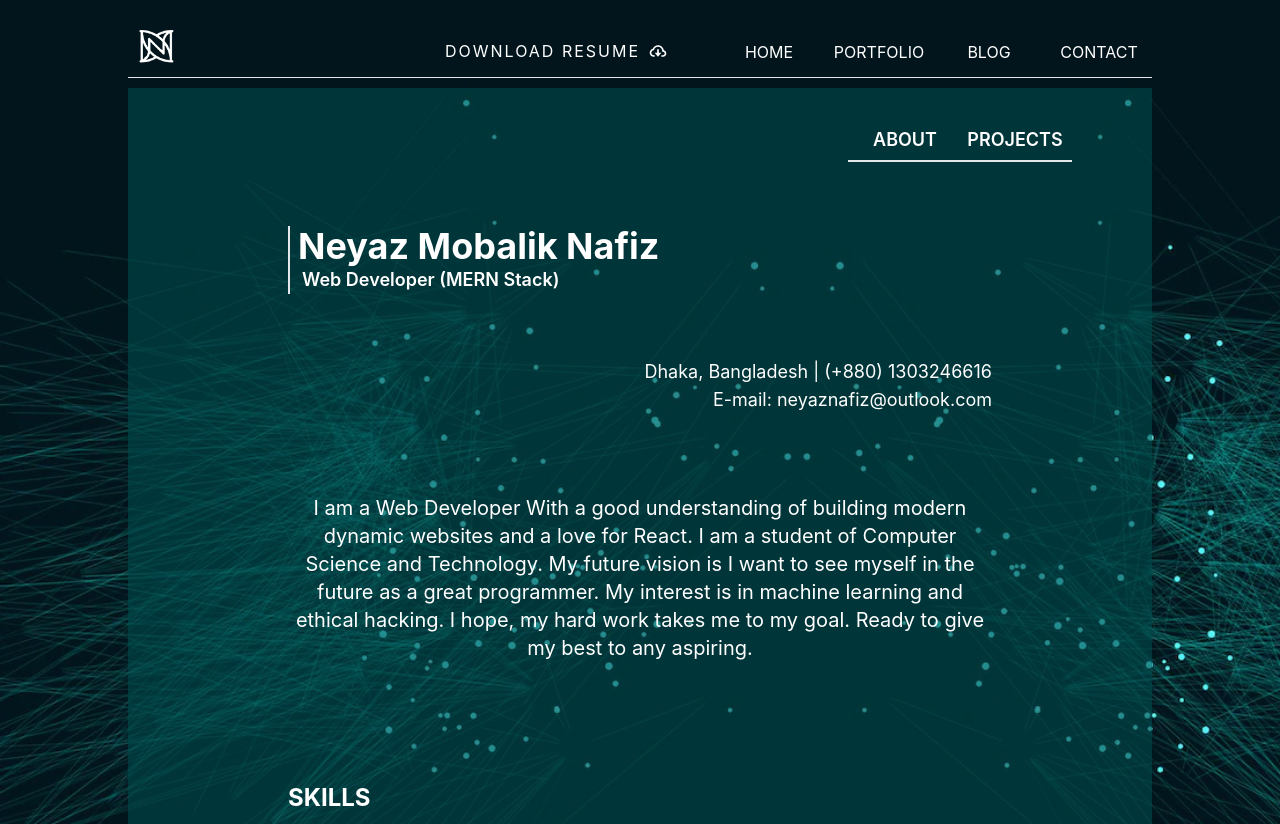
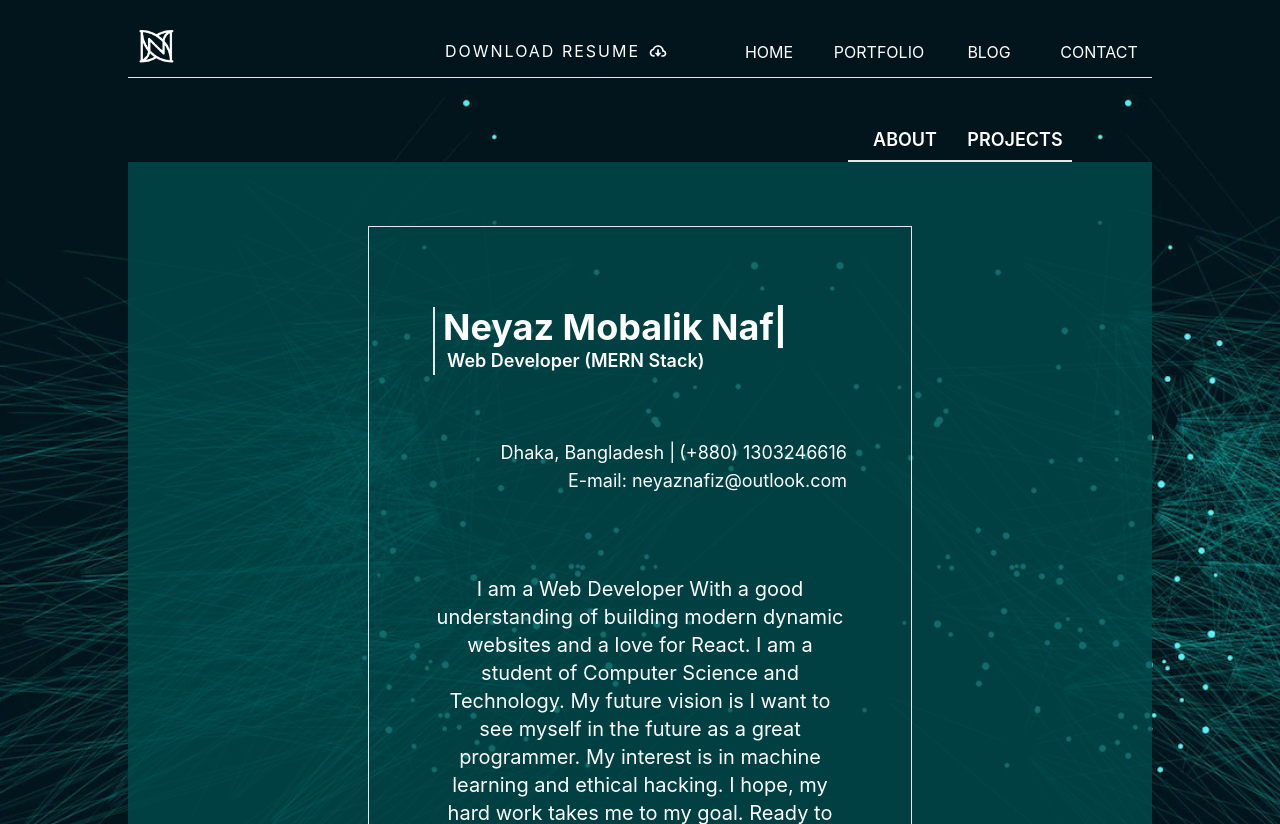
Before and after one commit to neyaznafiz/My-portfolio-neyaznafiz-client, a React (Create React App) app: page /portfolio/about in a window 1280 px wide. Built offline with nearby package versions, Linux system fonts and the light colour scheme; what tw-elements would draw is missing.

Commit message:
animation added in about

```diff
--- a/src/Pages/Portfolio/About.js
+++ b/src/Pages/Portfolio/About.js
@@ -1,59 +1,120 @@
+import { motion } from 'framer-motion';
 import React from 'react';
+import Typed from "react-typed"
+import signatureWhite from '../../Assets/Neyaz-signature-white.png'
 
 const About = () => {
     return (
-        <div className='mt-16 mx-4 md:mx-40'>
+        <div className='bg-[#014b4d] bg-opacity-80 py-16 px-4 md:px-40'>
 
-            <div className='border-l-2 pl-2'>
-                <p className='text-3xl md:text-4xl font-bold'>Neyaz Mobalik Nafiz</p>
-                <p className='text-lg font-semibold pl-1'>Web Developer (MERN Stack)</p>
-            </div>
+            <motion.div
+                whileHover={{ backgroundColor: ['rgba(33, 33, 33, 0)', 'rgba(255, 255, 255, 0.6)'], color: ['#ffffff', '#000000'] }}
+                transition={{ duration: 0.4 }}
+                className='border md:mx-20 px-2 md:px-16 py-20'>
 
-            <div className='grid justify-end pt-16'>
-                <p className='text-lg'>Dhaka, Bangladesh | (+880) 1303246616 </p>
-                <p className='text-lg flex justify-end'> E-mail: neyaznafiz@outlook.com </p>
-            </div>
+                <motion.div
+                    initial={{ x: 2000 }}
+                    animate={{ x: 0 }}
+                    transition={{ delay: 0.6, duration: 1.5, type: 'spring' }}
+                    className='border-l-2 pl-2'>
 
-            <div className='flex justify-center py-20'>
-                <p className='w-[1080px] text-center text-xl'>I am a Web Developer With a good understanding of building modern dynamic websites and a love for React. I am a student of Computer Science and Technology. My future vision is I want to see myself in the future as a great programmer. My interest is in machine learning and ethical hacking. I hope, my hard work takes me to my goal. Ready to give my best to any aspiring.
-                </p>
-            </div>
+                    <Typed strings={["Neyaz Mobalik Nafiz "]} typeSpeed={180} className='text-3xl md:text-4xl font-bold' />
+
+                    <p className='text-lg font-semibold pl-1'>Web Developer (MERN Stack)</p>
+                </motion.div>
+
+                <motion.div
+                    initial={{ x: -2000 }}
+                    animate={{ x: 0 }}
+                    transition={{ delay: 0.6, duration: 1.5, type: 'spring' }}
+                    className='grid md:justify-end pt-10 md:pt-16'>
+                    <p className='text-lg grid md:flex justify-center'> <span>Dhaka, Bangladesh | </span> <span className='ml-1'> (+880) 1303246616 </span></p>
+                    <p className='text-lg flex justify-center md:justify-end'> E-mail: neyaznafiz@outlook.com </p>
+                </motion.div>
+
+                <motion.div
+                    initial={{ y: -450, opacity: 0 }}
+                    animate={{ y: 0, opacity: 1 }}
+                    transition={{ duration: 1, type: 'tween' }}
+                    className='flex justify-center py-10 md:py-20'>
+                    <p className='w-[1080px] text-center text-xl'>I am a Web Developer With a good understanding of building modern dynamic websites and a love for React. I am a student of Computer Science and Technology. My future vision is I want to see myself in the future as a great programmer. My interest is in machine learning and ethical hacking. I hope, my hard work takes me to my goal. Ready to give my best to any aspiring.
+                    </p>
+                </motion.div>
 
 
 
                 <div className='my-10'>
-                    <p className='text-2xl font-bold my-3'>SKILLS</p>
+                    <motion.p
+                        initial={{ x: 2000 }}
+                        animate={{ x: 0 }}
+                        transition={{ delay: 0.6, duration: 1.5, type: 'spring' }}
+                        className='text-2xl font-bold my-3'
+                    >SKILLS</motion.p>
 
-                    <p className='pl-6 flex text-lg'>Comfortable:
-                        <p className='pl-10 md:pl-20'>
+                    <p className='pl-6 flex text-lg'>
+
+                        <motion.span
+                            initial={{ x: -2000 }}
+                            animate={{ x: 0 }}
+                            transition={{ duration: 1.5, type: 'tween' }}
+                        >Comfortable:</motion.span>
+
+                        <motion.p
+                            initial={{ y: 2000, opacity: 0 }}
+                            animate={{ y: 0, opacity: 1 }}
+                            transition={{ delay: 0.7, duration: 1.5, type: 'tween' }}
+                            className='pl-10 md:pl-20'>
                             React | JavaScript | ES6 | CSS | Tailwind CSS | Bootstrap <br />
                             Framer Motion | NodeJS | ExpressJS | MongoDB <br />
                             Stripe | Firebase | Netlify | Heroku
-                        </p>
+                        </motion.p>
                     </p>
 
-                    <p className='pl-6 flex text-lg py-10'>Familiar:
-                        <p className='pl-[80px] md:pl-[143px]'>
+                    <p className='pl-6 flex text-lg py-10'>
+                        <motion.span
+                            initial={{ x: -2000 }}
+                            animate={{ x: 0 }}
+                            transition={{ delay: 0.2, duration: 1.5, type: 'tween' }}
+                        >Familiar:</motion.span>
+
+                        <motion.p
+                            initial={{ y: 2000, opacity: 0 }}
+                            animate={{ y: 0, opacity: 1 }}
+                            transition={{ delay: 0.9, duration: 1.5, type: 'tween' }}
+                            className='pl-[77px] md:pl-[145px]'>
                             React Native | NextJS | TypeScript <br />
                             Mongoose | Socket.io
 
-                        </p>
+                        </motion.p>
                     </p>
 
 
-                    <p className='pl-6 flex text-lg'>Tools:
-                        <p className='pl-[80px] md:pl-[163px]'>
+                    <p className='pl-6 flex text-lg'>
+                        <motion.span
+                            initial={{ x: -2000 }}
+                            animate={{ x: 0 }}
+                            transition={{ delay: 0.4, duration: 1.5, type: 'tween' }}
+                        >Tools:</motion.span>
+
+                        <motion.p
+                            initial={{ y: 2000, opacity: 0 }}
+                            animate={{ y: 0, opacity: 1 }}
+                            transition={{ delay: 1.1, duration: 1.5, type: 'tween' }}
+                            className='pl-[95px] md:pl-[167px]'>
                             Git | VS Code | Figma <br />
                             Chrome DevTools | React Developer Tools
-
-
-                        </p>
+                        </motion.p>
                     </p>
 
                 </div>
 
-
-
+                <motion.div className='flex justify-end'
+                        initial={{ x: -2000 }}
+                        animate={{ x: -20 }}
+                        transition={{ delay: 2.4, duration: 2, type: 'spring' }}>
+                        <img src={signatureWhite} alt="" className='opacity-90 w-48' />
+                    </motion.div>
+            </motion.div>
 
         </div>
     );
--- a/src/Pages/Portfolio/Portfolio.js
+++ b/src/Pages/Portfolio/Portfolio.js
@@ -5,15 +5,19 @@ import Footer from '../../Components/Shared/Footer';
 
 const Portfolio = () => {
     return (
-        <div className='bg-[#014b4d] bg-opacity-60' >
+        <div className='' >
 
-            <div className='flex justify-end'>
+            <motion.div
+             initial={{ x: -2000 }}
+             animate={{ x: 0 }}
+             transition={{ duration: 1.5, type: 'spring' }}
+            className='flex justify-end'>
                 <div className='flex justify-center gap-x-5 border-b-2 w-56 pt-8 mr-20 text-lg'>
                     <Link to='/portfolio/about' className='font-semibold text-white menu-selection type-1'>ABOUT</Link>
 
                     <Link to='/portfolio/projects' className='font-semibold text-white menu-selection type-1'>PROJECTS</Link>
                 </div>
-            </div>
+            </motion.div>
 
             <Outlet />
 
```
